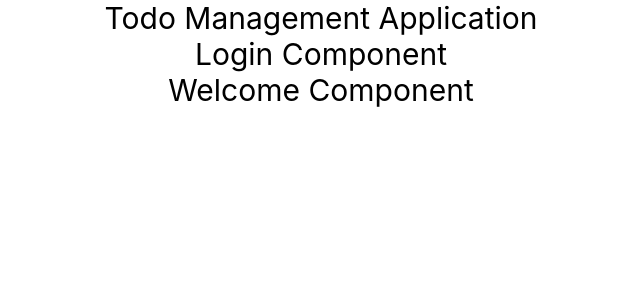
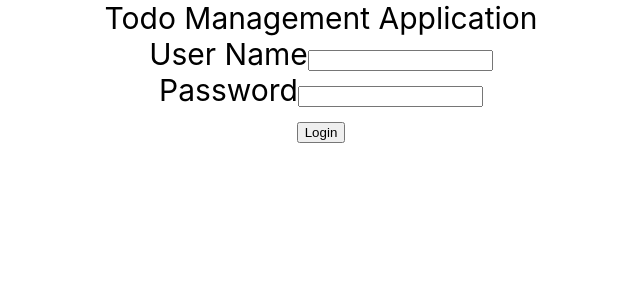
Before and after one commit to GlazMichelFranckDodo225/java-full-stack-app-spring-boot-react-frontend-urk, a React (Create React App) app: page / in a window 1280 px wide. Shown: the top 300 px of the page, without its empty margins (319-959 px from the left). Built offline with nearby package versions, Linux system fonts and the light colour scheme.

Commit message:
Login Component | Login Form

```diff
--- a/src/components/todo/TodoApp.jsx
+++ b/src/components/todo/TodoApp.jsx
@@ -3,7 +3,7 @@ export default function TodoApp() {
         <div className="todoApp">
             Todo Management Application
             <LoginComponent />
-            <WelcomeComponent />
+            {/* <WelcomeComponent /> */}
         </div>
     )
 }
@@ -11,7 +11,19 @@ export default function TodoApp() {
 function LoginComponent() {
     return (
         <div className="login">
-            Login Component
+            <div className="loginForm">
+                <div>
+                    <label>User Name</label>
+                    <input type="text" name="username" />
+                </div>
+                <div>
+                    <label>Password</label>
+                    <input type="password" name="password" />
+                </div>
+                <div>
+                    <button type="button" name="login">Login</button>
+                </div>
+            </div>
         </div>
     )
 }
```
